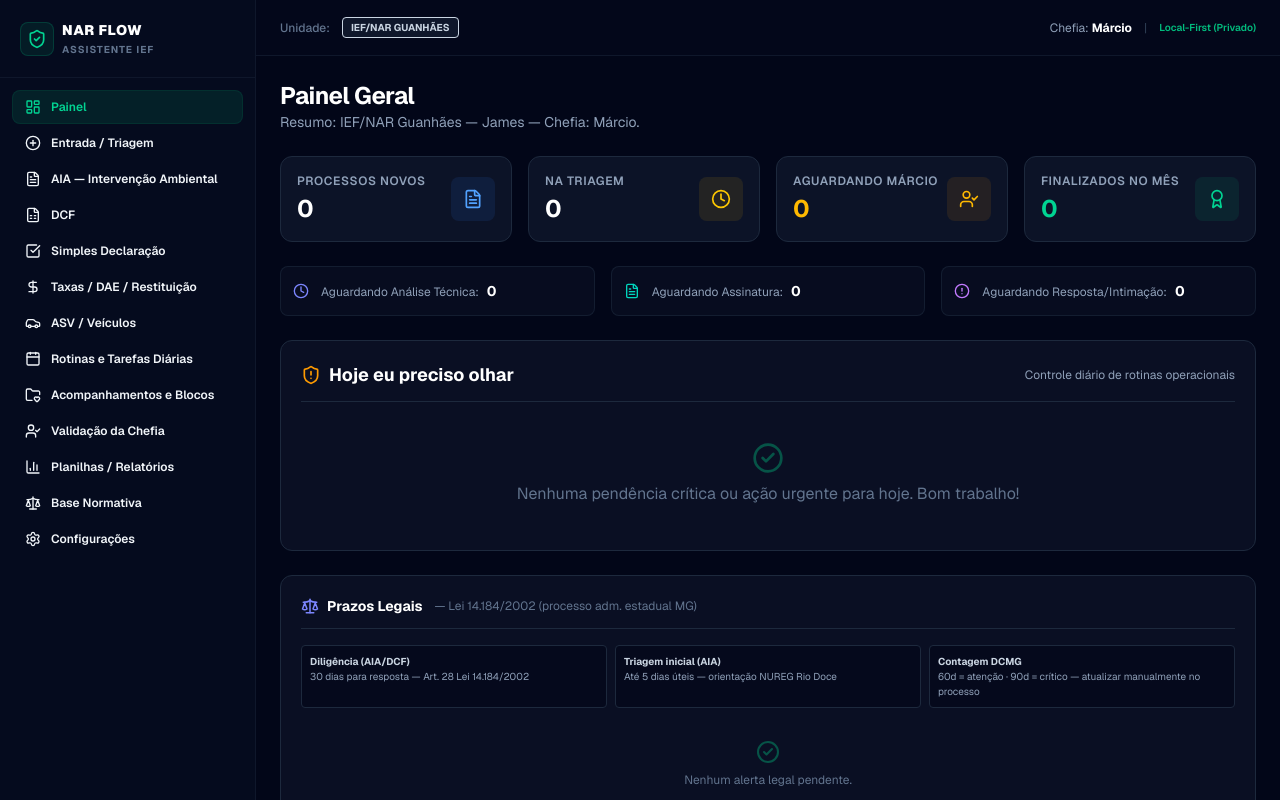
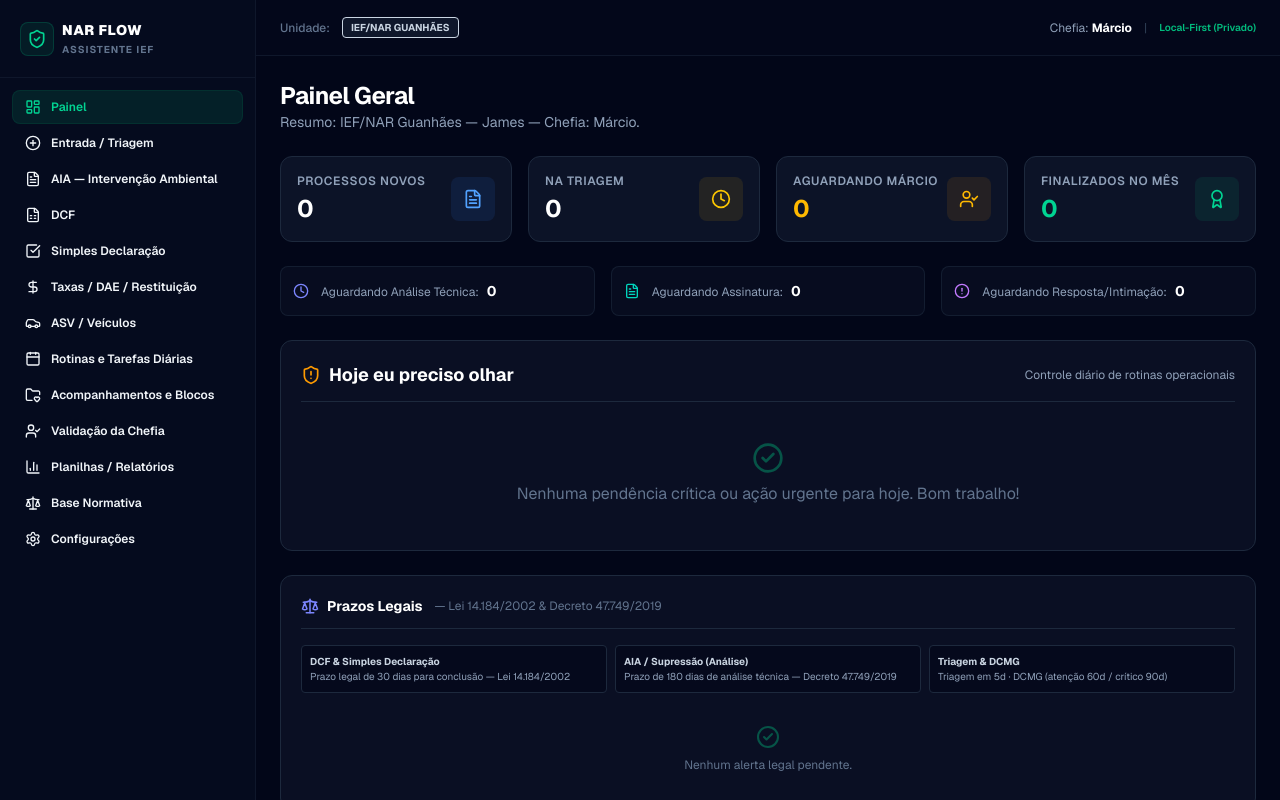
Before and after one commit to jamesismos/FluxoAdministrativoIEFMG, a Next.js app: page / in a window 1280 px wide. Shown: the top 800 px of the page. Built offline with nearby package versions, Linux system fonts and the light colour scheme.

Commit message:
fix: correct legal deadlines for AIA (180 days) and DCF/SD (30 days) on Dashboard

```diff
--- a/src/components/Dashboard.tsx
+++ b/src/components/Dashboard.tsx
@@ -199,31 +199,39 @@ export const Dashboard: React.FC<DashboardProps> = ({ onNavigate }) => {
         const aiasContagemAlerta = processes.filter(p =>
           p.type === 'AIA' && !p.isFinalized && (p.aiaData?.contagemDCMG ?? 0) >= 60
         );
-        const processosAtrasados30 = processes.filter(p =>
+        const dcfSdAtrasados30 = processes.filter(p =>
+          (p.type === 'DCF' || p.type === 'Simples Declaração') &&
           !p.isFinalized && diffDias(p.dataEntrada) > 30
         );
-        const hasAlerts = aiasSemTriagem.length > 0 || aiasContagemAlerta.length > 0 || processosAtrasados30.length > 0;
+        const aiasAtrasadas180 = processes.filter(p =>
+          p.type === 'AIA' &&
+          !p.isFinalized && diffDias(p.dataEntrada) > 180
+        );
+        const hasAlerts = aiasSemTriagem.length > 0 ||
+                          aiasContagemAlerta.length > 0 ||
+                          dcfSdAtrasados30.length > 0 ||
+                          aiasAtrasadas180.length > 0;
 
         return (
           <div className="bg-slate-900/60 border border-slate-800 rounded-xl p-5 space-y-4">
             <div className="flex items-center gap-2 border-b border-slate-800 pb-3">
               <Scale className="text-indigo-400" size={18} />
               <h2 className="text-sm font-bold text-white">Prazos Legais</h2>
-              <span className="text-slate-500 text-xs ml-1">— Lei 14.184/2002 (processo adm. estadual MG)</span>
+              <span className="text-slate-500 text-xs ml-1">— Lei 14.184/2002 & Decreto 47.749/2019</span>
             </div>
 
             <div className="grid grid-cols-1 md:grid-cols-3 gap-2 text-[10px]">
               <div className="bg-slate-950/60 p-2 rounded border border-slate-800 text-slate-400">
-                <strong className="text-slate-300 block">Diligência (AIA/DCF)</strong>
-                30 dias para resposta — Art. 28 Lei 14.184/2002
+                <strong className="text-slate-300 block">DCF & Simples Declaração</strong>
+                Prazo legal de 30 dias para conclusão — Lei 14.184/2002
               </div>
               <div className="bg-slate-950/60 p-2 rounded border border-slate-800 text-slate-400">
-                <strong className="text-slate-300 block">Triagem inicial (AIA)</strong>
-                Até 5 dias úteis — orientação NUREG Rio Doce
+                <strong className="text-slate-300 block">AIA / Supressão (Análise)</strong>
+                Prazo de 180 dias de análise técnica — Decreto 47.749/2019
               </div>
               <div className="bg-slate-950/60 p-2 rounded border border-slate-800 text-slate-400">
-                <strong className="text-slate-300 block">Contagem DCMG</strong>
-                60d = atenção · 90d = crítico — atualizar manualmente no processo
+                <strong className="text-slate-300 block">Triagem & DCMG</strong>
+                Triagem em 5d · DCMG (atenção 60d / crítico 90d)
               </div>
             </div>
 
@@ -277,19 +285,34 @@ export const Dashboard: React.FC<DashboardProps> = ({ onNavigate }) => {
                   );
                 })}
 
-                {processosAtrasados30.filter(p =>
-                  !aiasSemTriagem.some(a => a.id === p.id) && !aiasContagemAlerta.some(a => a.id === p.id)
-                ).map(p => (
+                {dcfSdAtrasados30.map(p => (
                   <div key={p.id} className="flex items-center justify-between p-2.5 bg-red-950/10 border border-red-800/20 rounded-lg text-xs">
                     <div className="space-y-0.5">
                       <div className="flex items-center gap-2">
-                        <span className="bg-red-500/20 text-red-400 text-[9px] font-bold px-1.5 py-0.5 rounded uppercase">+30 dias</span>
+                        <span className="bg-red-500/20 text-red-400 text-[9px] font-bold px-1.5 py-0.5 rounded uppercase">DCF/SD +30 dias</span>
                         <strong className="text-white font-mono">{p.seiNumber}</strong>
-                        <span className="text-slate-400">{p.type}</span>
+                        <span className="text-slate-400">{p.requerente}</span>
                       </div>
-                      <p className="text-slate-400 text-[10px]">Entrada há {diffDias(p.dataEntrada)} dias — prazo de diligência (30d) possivelmente vencido.</p>
+                      <p className="text-slate-400 text-[10px]">Entrada há {diffDias(p.dataEntrada)} dias — prazo legal para conclusão da DCF/SD (30 dias) vencido.</p>
                     </div>
-                    <button onClick={() => onNavigate(p.type === 'AIA' ? 'AIA — Intervenção Ambiental' : p.type === 'DCF' ? 'DCF' : 'Simples Declaração', p.id)}
+                    <button onClick={() => onNavigate(p.type === 'DCF' ? 'DCF' : 'Simples Declaração', p.id)}
+                      className="bg-slate-800 hover:bg-slate-700 text-white text-[10px] px-2.5 py-1 rounded border border-slate-700 transition shrink-0 ml-3 cursor-pointer">
+                      Abrir
+                    </button>
+                  </div>
+                ))}
+
+                {aiasAtrasadas180.map(p => (
+                  <div key={p.id} className="flex items-center justify-between p-2.5 bg-red-950/10 border border-red-800/20 rounded-lg text-xs">
+                    <div className="space-y-0.5">
+                      <div className="flex items-center gap-2">
+                        <span className="bg-red-500/20 text-red-400 text-[9px] font-bold px-1.5 py-0.5 rounded uppercase">AIA +180 dias</span>
+                        <strong className="text-white font-mono">{p.seiNumber}</strong>
+                        <span className="text-slate-400">{p.requerente}</span>
+                      </div>
+                      <p className="text-slate-400 text-[10px]">Entrada há {diffDias(p.dataEntrada)} dias — prazo legal para análise da AIA (180 dias) vencido.</p>
+                    </div>
+                    <button onClick={() => onNavigate('AIA — Intervenção Ambiental', p.id)}
                       className="bg-slate-800 hover:bg-slate-700 text-white text-[10px] px-2.5 py-1 rounded border border-slate-700 transition shrink-0 ml-3 cursor-pointer">
                       Abrir
                     </button>
```
